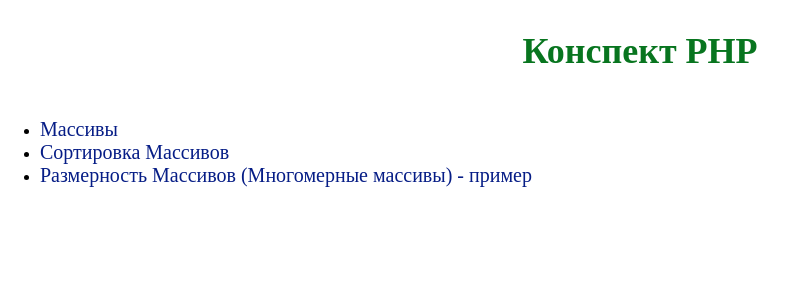
After one commit to mihail1812/mi_php, a PHP site: page / in a window 1280 px wide. The commit adds this page. Shown: the top 300 px of the page, without its empty margins (0-796 px from the left). Run offline with PHP 8.4, Linux system fonts and the light colour scheme.

Commit message:
added information about arrays

```diff
--- /dev/null
+++ b/index.html
@@ -0,0 +1,22 @@
+<!DOCTYPE html>
+<html lang="en">
+<head>
+    <meta charset="UTF-8">
+    <meta http-equiv="X-UA-Compatible" content="IE=edge">
+    <meta name="viewport" content="width=device-width, initial-scale=1.0">
+    <title>Конспект php</title>
+    <link rel="stylesheet" href="style.css">
+</head>
+<body>
+    <nav class="menu">
+        <h2 class="menu__text">Конспект PHP</h2>
+
+    </nav>
+    <ul class="ul">
+        <li><a class="link" href="array.php">Массивы</a></li>
+        <li><a class="link" href="array_sort.php">Сортировка Массивов</a></li>
+        <li><a class="link" href="array_matrix.php">Размерность Массивов (Многомерные массивы) - пример</a></li>
+    </ul>
+
+</body>
+</html>
--- /dev/null
+++ b/style.css
@@ -0,0 +1,56 @@
+*,
+*::after,
+*::before {
+  -webkit-box-sizing: border-box;
+          box-sizing: border-box;
+}
+
+body {
+  margin: 0;
+}
+
+img {
+  margin: 0;
+  padding: 0;
+  max-width: 100%;
+}
+
+a {
+  text-decoration: none;
+}
+
+.menu {
+  display: -webkit-box;
+  display: -ms-flexbox;
+  display: flex;
+
+  flex-direction: column;
+  align-items: center;
+}
+
+.menu__text {
+  color: #08751f;
+  font-size: 36px;
+}
+
+.ul {
+  display: -webkit-box;
+  display: -ms-flexbox;
+  display: flex;
+  -webkit-box-orient: vertical;
+  -webkit-box-direction: normal;
+      -ms-flex-direction: column;
+          flex-direction: column;
+}
+
+.link {
+  color: #061d86;
+  font-size: 20px;
+  margin-top: 8px;
+}
+
+.link:hover {
+  color: #920505;
+  font-size: 22px;
+}
+/*# sourceMappingURL=style.css.map */
```
Also changed, not shown: array.php (+25 -0 lines), array_matrix.php (added, +14 -0 lines), array_sort.php (added, +49 -0 lines).
